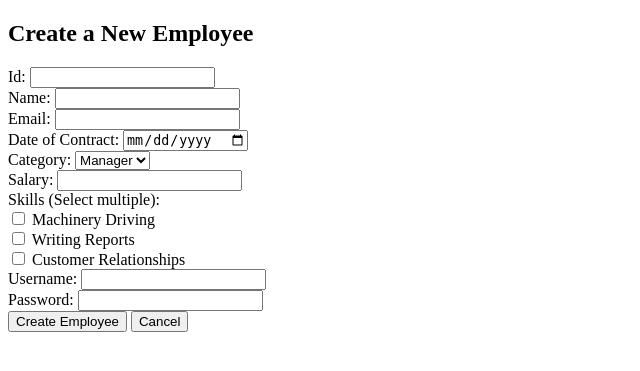
After one commit to diegoig25/XDEI2, a Flask app: template hello_flask/templates/create_employee.html in a window 1280 px wide. The commit adds this page. Shown: the top 371 px of the page, without its empty margins (0-640 px from the left). Run offline with Flask 3, Linux system fonts and the light colour scheme; the template is opened without the code that fills it, so the values that code supplies are empty.

Commit message:
last_change

```diff
--- /dev/null
+++ b/hello_flask/templates/create_employee.html
@@ -0,0 +1,48 @@
+<!DOCTYPE html>
+<html>
+    <head>
+        <meta charset="utf-8">
+        <title>Create Employee</title>
+    </head>
+    <body>
+        <h2>Create a New Employee</h2>
+
+        <form action="/employees/create" method="post">
+            <label for="id">Id:</label>
+            <input type="text" id="id" name="id"><br>
+
+            <label for="name">Name:</label>
+            <input type="text" id="name" name="name"><br>
+
+            <label for="email">Email:</label>
+            <input type="email" id="email" name="email"><br>
+
+            <label for="dateOfContract">Date of Contract:</label>
+            <input type="date" id="dateOfContract" name="dateOfContract"><br>
+
+            <label for="category">Category:</label>
+            <select id="category" name="category">
+                <option value="Manager">Manager</option>
+                <option value="Regular">Regular</option>
+                <option value="Intern">Intern</option>
+            </select><br>
+
+            <label for="salary">Salary:</label>
+            <input type="number" id="salary" name="salary"><br>
+
+            <label for="skills">Skills (Select multiple):</label><br>
+            <input type="checkbox" id="MachineryDriving" name="skills" value="MachineryDriving"> Machinery Driving<br>
+            <input type="checkbox" id="WritingReports" name="skills" value="WritingReports"> Writing Reports<br>
+            <input type="checkbox" id="CustomerRelationships" name="skills" value="CustomerRelationships"> Customer Relationships<br>
+
+            <label for="username">Username:</label>
+            <input type="text" id="username" name="username"><br>
+
+            <label for="password">Password:</label>
+            <input type="password" id="password" name="password"><br>
+
+            <input type="submit" value="Create Employee">
+            <input type="reset" value="Cancel">
+        </form>
+    </body>
+</html>
```
Also changed, not shown: hello_flask/templates/create_product.html (+7 -1 lines), hello_flask/templates/create_store.html (+13 -1 lines).
